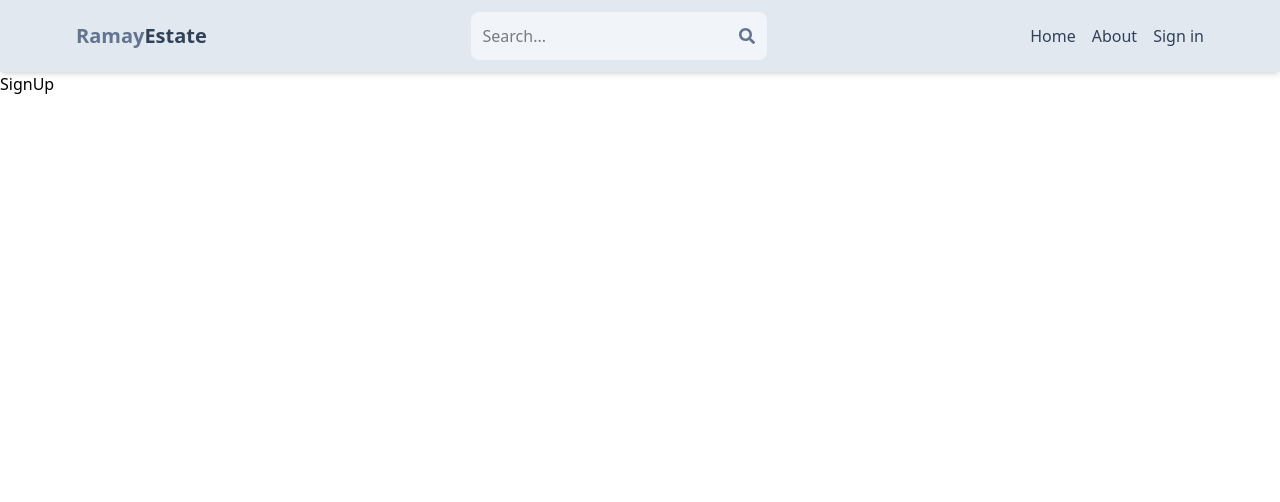
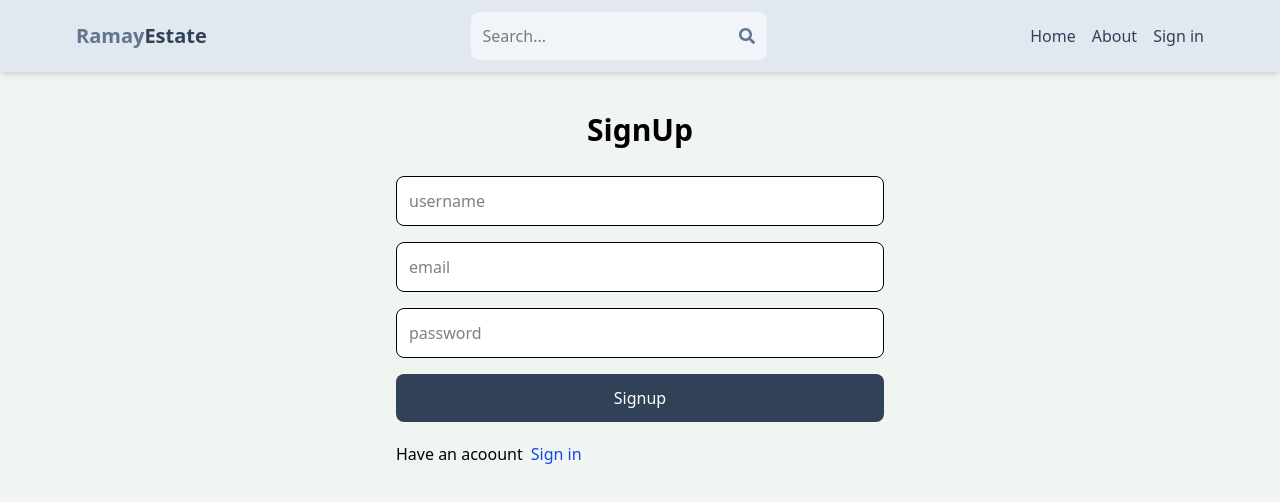
Before and after one commit to saimghafoor2649/mern-estate-frontend, a React (Vite) app: page /signup in a window 1280 px wide. Shown: the top 502 px of the page. Built offline with nearby package versions, Linux system fonts and the light colour scheme.

Commit message:
create signup page

```diff
--- a/src/Pages/SignUp.jsx
+++ b/src/Pages/SignUp.jsx
@@ -1,9 +1,39 @@
 import React from "react";
+import { Link } from "react-router-dom";
 
 export default function SignUp() {
   return (
-    <div>
-      <h1>SignUp</h1>
+    <div className="p-3 max-w-lg mx-auto">
+      <h1 className="text-3xl text-center font-semibold my-7">SignUp</h1>
+      <form className="flex flex-col gap-4">
+        <input
+          className="border p-3 rounded-lg bg-white"
+          type="text"
+          placeholder="username"
+          id="username"
+        />
+        <input
+          className="border p-3 rounded-lg bg-white"
+          type="email"
+          placeholder="email"
+          id="email"
+        />
+        <input
+          className="border p-3 rounded-lg bg-white"
+          type="password"
+          placeholder="password"
+          id="password"
+        />
+        <button className="bg-slate-700 text-white p-3 rounded-lg text-uppercase hover:opacity-90 disabled:opacity-80">
+          Signup
+        </button>
+      </form>
+      <div className="flex gap-2 mt-5">
+        <p>Have an acoount</p>
+        <Link to="/sign-in">
+          <span className="text-blue-700">Sign in</span>
+        </Link>
+      </div>
     </div>
   );
 }
--- a/src/index.css
+++ b/src/index.css
@@ -1 +1,6 @@
 @import "tailwindcss";
+
+
+body{
+  background-color: rgb(241, 245,241);
+}
```
